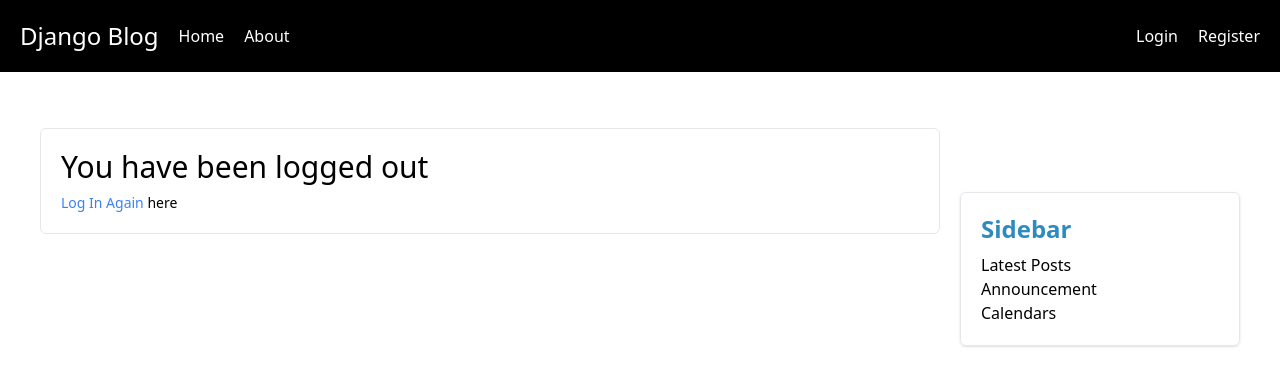
After one commit to itskaramaman/django-soc, a Django app: template core/users/templates/users/logout.html in a window 1280 px wide. The commit adds this page. Shown: the top 386 px of the page. Run offline with Django 5.2, Linux system fonts and the light colour scheme; the template is opened without the code that fills it, so the values that code supplies are empty; some libraries are stand-ins or nearby versions.

Commit message:
Logout completed

```diff
--- a/core/blog/templates/blog/base.html
+++ b/core/blog/templates/blog/base.html
@@ -25,8 +25,15 @@
         <li><a href="{% url 'blog-about' %}">About</a></li>
       </div>
       <div class="flex gap-5 items-center">
-        <li><a href="{% url 'login' %}">Login</a></li>
-        <li><a href="{% url 'register' %}">Register</a></li>
+        {% if user.is_authenticated %}
+        <form method="POST" action="{% url 'logout' %}">
+          {% csrf_token %}
+          <li><button type="submit">Logout</button></a></li>
+        </form>
+        {% else %}
+          <li><a href="{% url 'login' %}">Login</a></li>
+          <li><a href="{% url 'register' %}">Register</a></li>
+        {% endif %}
       </div>
     </nav>
 
--- a/core/core/settings.py
+++ b/core/core/settings.py
@@ -128,3 +128,5 @@ DEFAULT_AUTO_FIELD = "django.db.models.BigAutoField"
 
 CRISPY_ALLOWED_TEMPLATE_PACKS = "tailwind"
 CRISPY_TEMPLATE_PACK = "tailwind"
+
+LOGIN_REDIRECT_URL = "blog-home"
--- /dev/null
+++ b/core/users/templates/users/logout.html
@@ -0,0 +1,11 @@
+{% extends 'blog/base.html' %} {% block content %}
+<div class="border p-5 rounded-md">
+  <h2 class="text-3xl">You have been logged out</h2>
+  <p class="text-sm mt-2">
+    <a class="text-blue-500 hover:text-blue-600" href="{% url 'login' %}"
+      >Log In Again</a
+    >
+    here
+  </p>
+</div>
+{% endblock content %}
--- a/core/users/urls.py
+++ b/core/users/urls.py
@@ -4,6 +4,14 @@ from . import views
 
 urlpatterns = [
     path('register/', views.register, name="register"),
-    path('login/', auth_views.LoginView.as_view(), name="login"),
-    path('logout/', auth_views.LogoutView.as_view(), name="logout")
+    path(
+        'login/',
+        auth_views.LoginView.as_view(template_name='users/login.html'),
+        name="login"
+    ),
+    path(
+        'logout/',
+        auth_views.LogoutView.as_view(template_name='users/logout.html'),
+        name="logout"
+    )
 ]
```
Also changed, not shown: core/users/templates/users/login.html (+13 -2 lines), core/users/views.py (+8 -5 lines).
